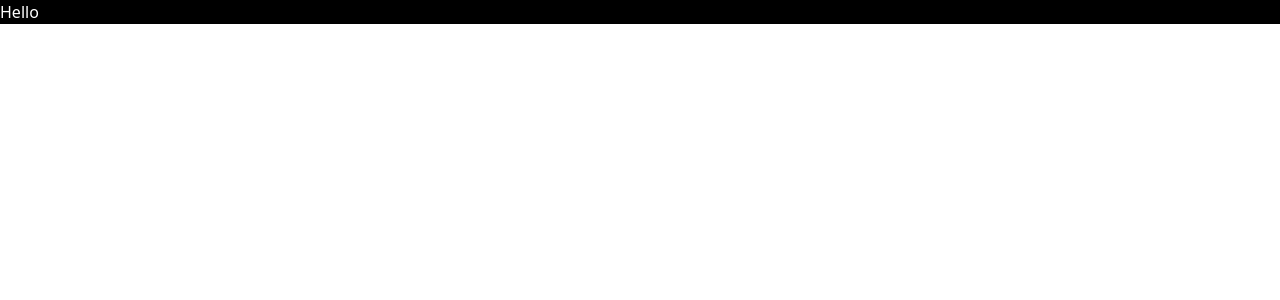
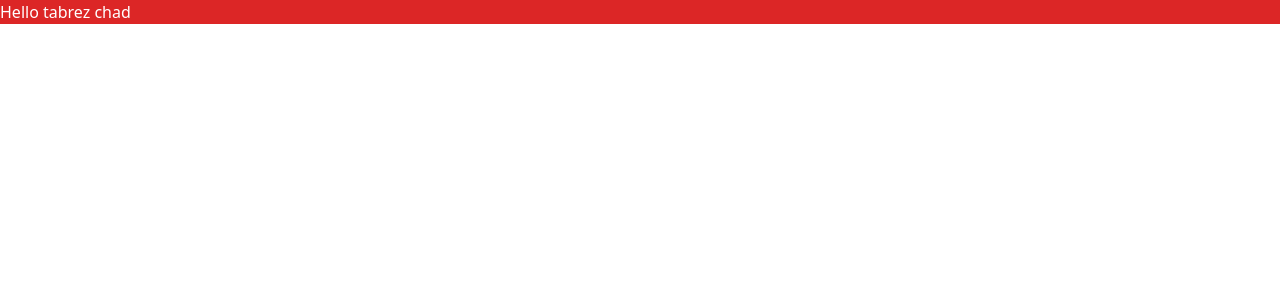
Before and after one commit to RazaALi0786/Local-Friend-, a React (Create React App) app in the folder react_project/: page / in a window 1280 px wide. Shown: the top 300 px of the page. Built offline with nearby package versions, Linux system fonts and the light colour scheme.

Commit message:
First Commit By ali

```diff
--- a/react_project/src/App.js
+++ b/react_project/src/App.js
@@ -1,10 +1,5 @@
-
 function App() {
-  return (
-    <div className=" bg-black text-white">
-      Hello
-    </div>
-  );
+  return <div className="text-white bg-red-600">Hello tabrez chad</div>;
 }
 
 export default App;
```
